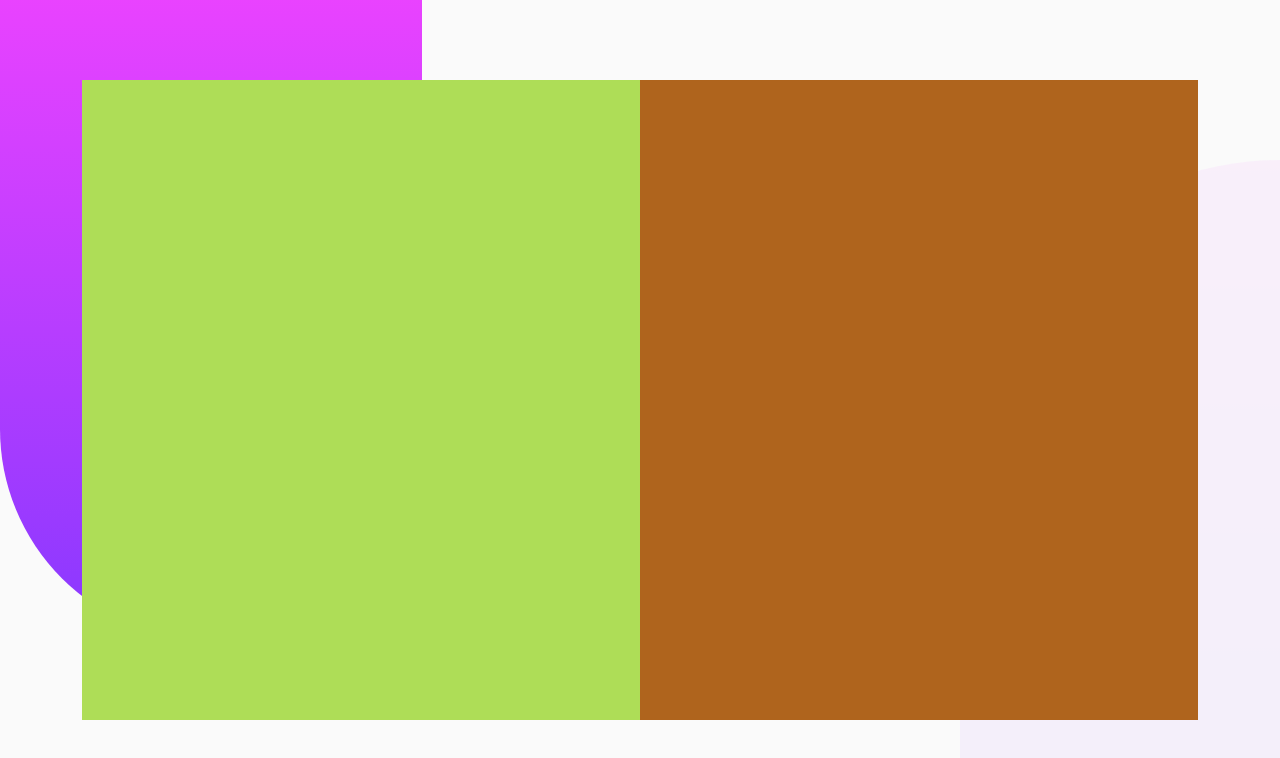
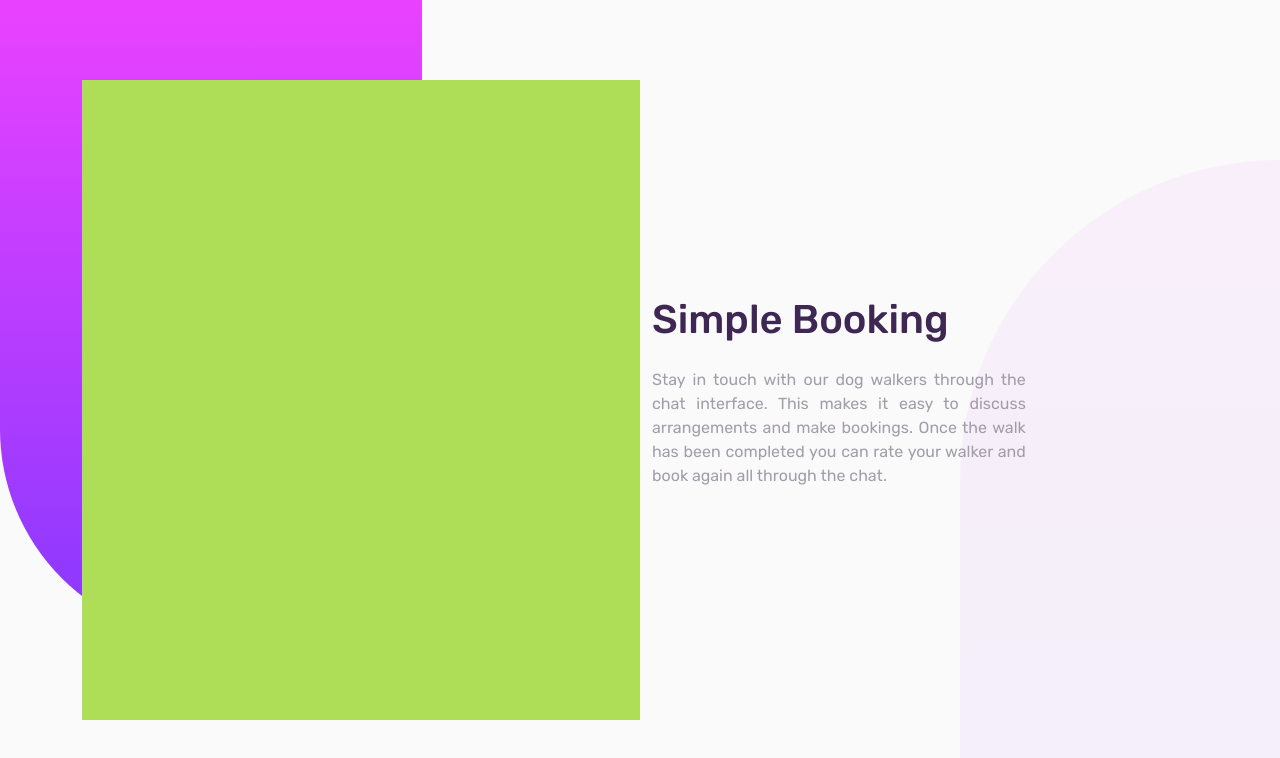
Before and after one commit to T-Induwara/chat-app-ui, a React (Create React App) app: page / in a window 1280 px wide. Shown: the top 758 px of the page. Built offline with nearby package versions, Linux system fonts and the light colour scheme.

Commit message:
Added styling to the texts in text wrapper for all devices

```diff
--- a/src/App.css
+++ b/src/App.css
@@ -26,7 +26,7 @@
     font-style:normal;
 }
 @font-face{
-    font-family:'Rubit500';
+    font-family:'Rubik500';
     src: url('./assets/font/Rubik-Medium-500.ttf');
     font-style:normal;
 }
@@ -78,7 +78,6 @@
 .text-wrapper{
     flex:35%;
     height:20vh;
-    background-color: rgb(175, 100, 29);
 }
 /*CSS for app wrapper in mobile*/
 .app-wrapper{
@@ -86,6 +85,25 @@
     flex-direction: row;
     align-items: center;
     justify-content: center;
+}
+
+.text-wrapper{
+    justify-content: center;
+}
+
+/*CSS for texts on desktop*/
+.app-title{
+    font-family:'Rubik500';
+    text-align: center;
+    font-size:2.5rem;
+    color:var(--VeryDarkDesaturatedViolet);
+}
+.app-desc{
+    margin:1rem 0rem;
+    font-family:'Rubik400';
+    text-align: center;
+    font-size:1rem;
+    color:var(--DarkGrayishViolet);
 }
 
 @media only screen and (min-width:768px){
@@ -99,7 +117,6 @@
     }
     /*CSS for app wrapper in tablet*/
     .app-wrapper{
-        display:flex;
         flex-direction: row;
         align-items: center;
     }
@@ -110,6 +127,14 @@
     .text-wrapper{
         flex:50%;
         height:80vh;
+    }
+
+    /*CSS for texts on tablet*/
+    .app-title{
+        text-align: left;
+    }
+    .app-desc{
+        text-align: justify;
     }
 }
 
@@ -135,8 +160,19 @@
     }
     /*CSS for app wrapper in dekstop*/
     .app-wrapper{
-        display:flex;
         flex-direction: row;
         align-items: center;
     }
+
+    .text-wrapper{
+        justify-content: center;
+    }
+
+    /*CSS for texts on desktop*/
+    .app-title{
+        text-align: left;
+    }
+    .app-desc{
+        width:70%;
+    }
 }
--- a/src/components/AppUI.js
+++ b/src/components/AppUI.js
@@ -15,8 +15,9 @@ const AppUI = () => {
                 <div className="app-border">
                     <div className="app-ui"></div>
                 </div>
-                <div className="text-wrapper">
-
+                <div className="d-flex flex-column text-wrapper">
+                    <h1 className="app-title">Simple Booking</h1>
+                    <p className="app-desc">Stay in touch with our dog walkers through the chat interface. This makes it easy to discuss arrangements and make bookings. Once the walk has been completed you can rate your walker and book again all through the chat.</p>
                 </div>
             </div>
         </div>
```
